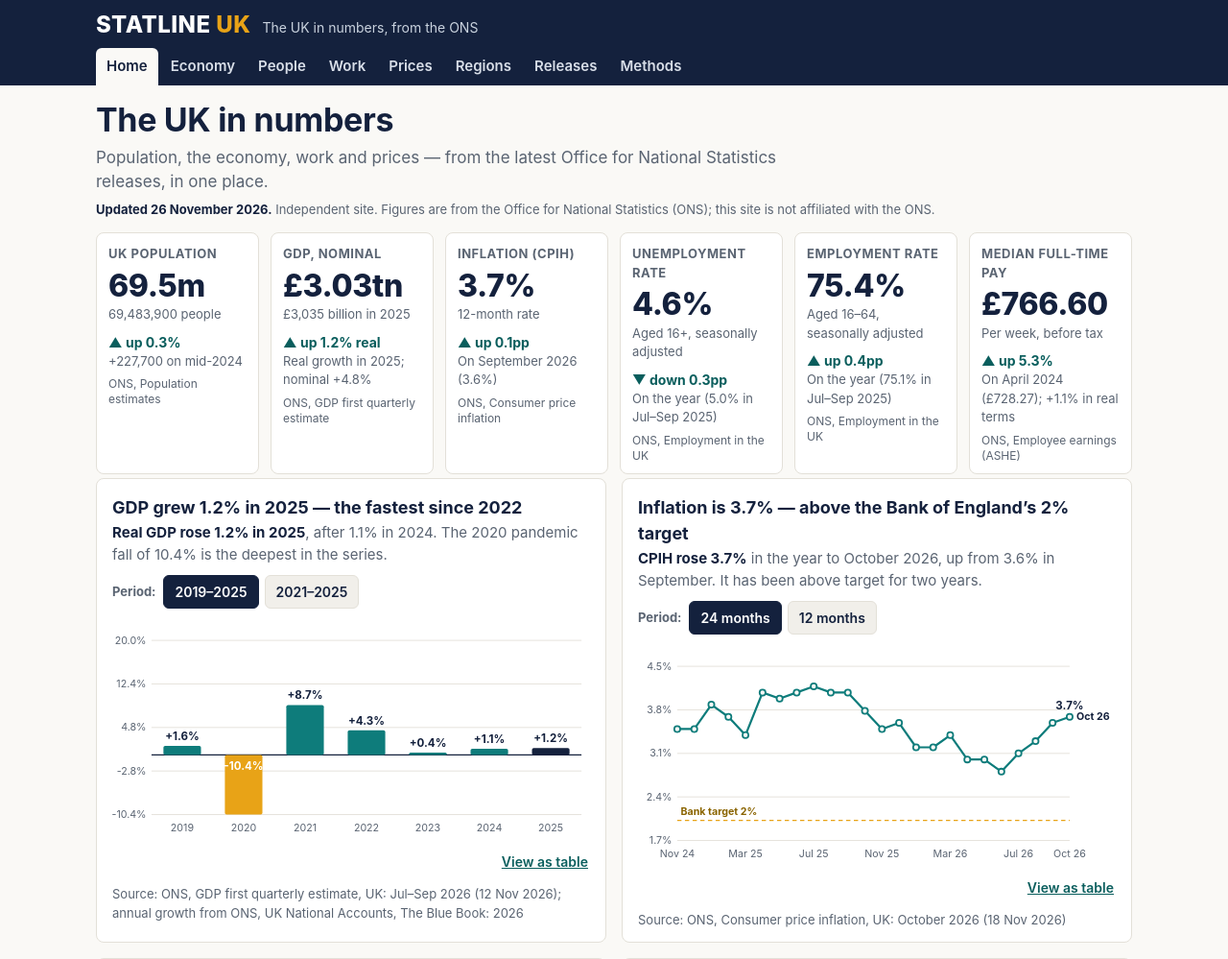
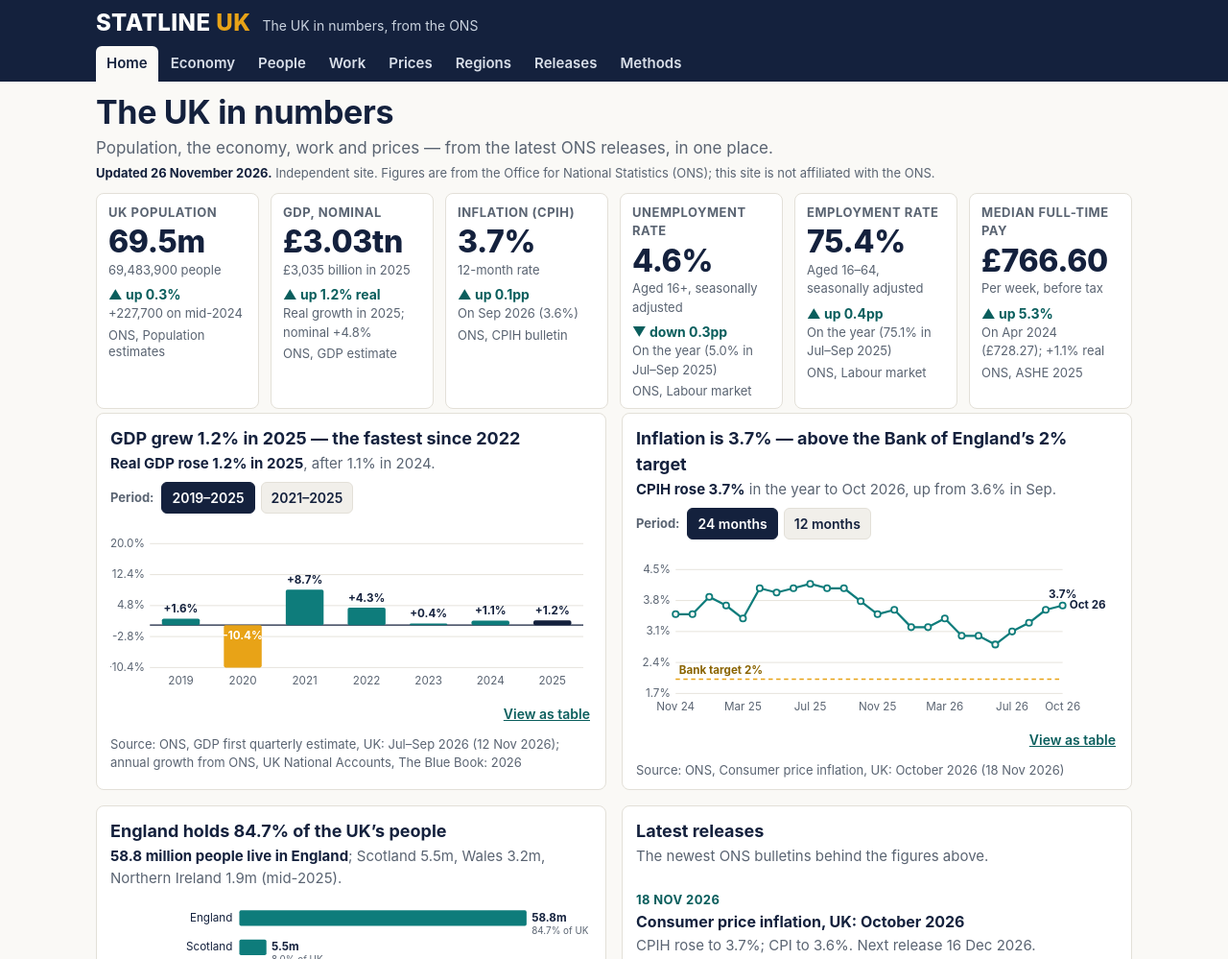
Before and after one commit to Abkhas/statline-uk, a plain HTML site: page app/index.html in a window 1280 px wide. Shown: the top 999 px of the page at 96% size. Drawn offline with Linux system fonts and the light colour scheme.

Commit message:
Polish: fold-tightened cover + Economy, ONS rounding note, legible chart labels
- Home cover now shows both charts whole at 1280x800: tighter header/
  hero/KPI/card spacing, compact 200px home charts, one-line takeaways
  and standfirst, KPI source lines shortened
- Economy GDP bars (incl. -10.4% 2020 bar + year labels) and quarterly
  line now fit in 800px (210px charts)
- Chart axis/value labels 12px -> 13px (no text below 13px in the
  first viewport); line charts padR 54 -> 64 so the last-point label
  (Q3 2026) no longer clips at the SVG edge
- Labour figures: ONS Nov 2026 bulletin publishes both the changes
  (+0.4pp employment, -0.3pp unemployment) and the year-ago rounded
  rates (75.1%, 5.0%); the 0.1pp gap is ONS rounding from unrounded
  estimates, so all four numbers stand - documented in Methods
  (Percentage-point changes) instead of falsifying either side
- Phone layout intact (390px re-shot, 2-col KPI, scroll nav)

```diff
--- a/app/charts.js
+++ b/app/charts.js
@@ -43,7 +43,7 @@ const Charts = (function () {
     for (let g = 0; g <= 4; g++) {
       const gv = min + (span * g) / 4, gy = y(gv);
       s += '<line x1="' + padL + '" y1="' + gy.toFixed(1) + '" x2="' + (W - padR) + '" y2="' + gy.toFixed(1) + '" stroke="' + GRID + '" stroke-width="1"/>';
-      s += '<text x="' + (padL - 6) + '" y="' + (gy + 4).toFixed(1) + '" font-size="12" fill="' + SLATE + '" text-anchor="end">' + fmt(gv, opts.decimals || 0) + (opts.unit || "") + '</text>';
+      s += '<text x="' + (padL - 6) + '" y="' + (gy + 4).toFixed(1) + '" font-size="13" fill="' + SLATE + '" text-anchor="end">' + fmt(gv, opts.decimals || 0) + (opts.unit || "") + '</text>';
     }
     s += '<line x1="' + padL + '" y1="' + y(0).toFixed(1) + '" x2="' + (W - padR) + '" y2="' + y(0).toFixed(1) + '" stroke="' + NAVY + '" stroke-width="1.5"/>';
     points.forEach(function (p, i) {
@@ -58,7 +58,7 @@ const Charts = (function () {
       } else {
         s += '<text x="' + cx.toFixed(1) + '" y="' + (top - 7).toFixed(1) + '" font-size="13" font-weight="700" fill="' + NAVY + '" text-anchor="middle">' + (p.value > 0 ? "+" : "") + fmt(p.value, opts.decimals || 0) + (opts.unit || "") + '</text>';
       }
-      s += '<text x="' + cx.toFixed(1) + '" y="' + (H - 10) + '" font-size="12" fill="' + SLATE + '" text-anchor="middle">' + esc(p.label) + '</text>';
+      s += '<text x="' + cx.toFixed(1) + '" y="' + (H - 10) + '" font-size="13" fill="' + SLATE + '" text-anchor="middle">' + esc(p.label) + '</text>';
     });
     return s + '</svg>';
   }
@@ -68,7 +68,7 @@ const Charts = (function () {
   function line(points, opts) {
     opts = opts || {};
     const W = opts.width || 560, H = opts.height || 260;
-    const padL = 46, padR = 54, padT = 26, padB = 30;
+    const padL = 46, padR = 64, padT = 26, padB = 30;
     const values = points.map(function (p) { return p.value; });
     let lo = Math.min.apply(null, values), hi = Math.max.apply(null, values);
     if (opts.target !== undefined) { lo = Math.min(lo, opts.target); hi = Math.max(hi, opts.target); }
@@ -81,11 +81,11 @@ const Charts = (function () {
     for (let g = 0; g <= 4; g++) {
       const gv = lo + ((hi - lo) * g) / 4, gy = y(gv);
       s += '<line x1="' + padL + '" y1="' + gy.toFixed(1) + '" x2="' + (W - padR) + '" y2="' + gy.toFixed(1) + '" stroke="' + GRID + '" stroke-width="1"/>';
-      s += '<text x="' + (padL - 6) + '" y="' + (gy + 4).toFixed(1) + '" font-size="12" fill="' + SLATE + '" text-anchor="end">' + fmt(gv, opts.decimals === undefined ? 1 : opts.decimals) + (opts.unit || "") + '</text>';
+      s += '<text x="' + (padL - 6) + '" y="' + (gy + 4).toFixed(1) + '" font-size="13" fill="' + SLATE + '" text-anchor="end">' + fmt(gv, opts.decimals === undefined ? 1 : opts.decimals) + (opts.unit || "") + '</text>';
     }
     if (opts.target !== undefined) {
       s += '<line x1="' + padL + '" y1="' + y(opts.target).toFixed(1) + '" x2="' + (W - padR) + '" y2="' + y(opts.target).toFixed(1) + '" stroke="' + AMBER + '" stroke-width="1.5" stroke-dasharray="5 4"/>';
-      s += '<text x="' + (padL + 4) + '" y="' + (y(opts.target) - 6).toFixed(1) + '" font-size="12" font-weight="700" fill="#8A6400">' + esc(opts.targetLabel || "") + '</text>';
+      s += '<text x="' + (padL + 4) + '" y="' + (y(opts.target) - 6).toFixed(1) + '" font-size="13" font-weight="700" fill="#8A6400">' + esc(opts.targetLabel || "") + '</text>';
     }
     const d = points.map(function (p, i) { return (i === 0 ? "M" : "L") + x(i).toFixed(1) + " " + y(p.value).toFixed(1); }).join(" ");
     s += '<path d="' + d + '" fill="none" stroke="' + TEAL + '" stroke-width="2.5" stroke-linejoin="round"/>';
@@ -93,7 +93,7 @@ const Charts = (function () {
       const showLabel = opts.labelEvery ? (i % opts.labelEvery === 0) : (i === points.length - 1);
       s += '<circle cx="' + x(i).toFixed(1) + '" cy="' + y(p.value).toFixed(1) + '" r="3.5" fill="#FAF9F6" stroke="' + TEAL + '" stroke-width="2"/>';
       if (i % Math.ceil(points.length / 6) === 0 || i === points.length - 1) {
-        s += '<text x="' + x(i).toFixed(1) + '" y="' + (H - 10) + '" font-size="12" fill="' + SLATE + '" text-anchor="middle">' + esc(p.label) + '</text>';
+        s += '<text x="' + x(i).toFixed(1) + '" y="' + (H - 10) + '" font-size="13" fill="' + SLATE + '" text-anchor="middle">' + esc(p.label) + '</text>';
       }
       if (showLabel) {
         if (i === 0) {
@@ -106,7 +106,7 @@ const Charts = (function () {
       }
     });
     const last = points[points.length - 1];
-    s += '<text x="' + (x(points.length - 1) + 8).toFixed(1) + '" y="' + (y(last.value) + 4).toFixed(1) + '" font-size="12" font-weight="700" fill="' + NAVY + '">' + esc(last.label) + '</text>';
+    s += '<text x="' + (x(points.length - 1) + 8).toFixed(1) + '" y="' + (y(last.value) + 4).toFixed(1) + '" font-size="13" font-weight="700" fill="' + NAVY + '">' + esc(last.label) + '</text>';
     return s + '</svg>';
   }
 
--- a/app/data.js
+++ b/app/data.js
@@ -19,19 +19,19 @@ const STATLINE = {
       source: "ONS, Population estimates" },
     { id: "gdp", label: "GDP, nominal", value: "£3.03tn", detail: "£3,035 billion in 2025",
       change: "▲ up 1.2% real", changeNote: "Real growth in 2025; nominal +4.8%", period: "2025",
-      source: "ONS, GDP first quarterly estimate" },
+      source: "ONS, GDP estimate" },
     { id: "cpih", label: "Inflation (CPIH)", value: "3.7%", detail: "12-month rate",
-      change: "▲ up 0.1pp", changeNote: "On September 2026 (3.6%)", period: "Oct 2026",
-      source: "ONS, Consumer price inflation" },
+      change: "▲ up 0.1pp", changeNote: "On Sep 2026 (3.6%)", period: "Oct 2026",
+      source: "ONS, CPIH bulletin" },
     { id: "unemployment", label: "Unemployment rate", value: "4.6%", detail: "Aged 16+, seasonally adjusted",
       change: "▼ down 0.3pp", changeNote: "On the year (5.0% in Jul–Sep 2025)", period: "Jul–Sep 2026",
-      source: "ONS, Employment in the UK" },
+      source: "ONS, Labour market" },
     { id: "employment", label: "Employment rate", value: "75.4%", detail: "Aged 16–64, seasonally adjusted",
       change: "▲ up 0.4pp", changeNote: "On the year (75.1% in Jul–Sep 2025)", period: "Jul–Sep 2026",
-      source: "ONS, Employment in the UK" },
+      source: "ONS, Labour market" },
     { id: "pay", label: "Median full-time pay", value: "£766.60", detail: "Per week, before tax",
-      change: "▲ up 5.3%", changeNote: "On April 2024 (£728.27); +1.1% in real terms", period: "Apr 2025",
-      source: "ONS, Employee earnings (ASHE)" }
+      change: "▲ up 5.3%", changeNote: "On Apr 2024 (£728.27); +1.1% real", period: "Apr 2025",
+      source: "ONS, ASHE 2025" }
   ],
 
   // UK population, mid-year estimates (ONS, Population estimates: mid-2025,
--- a/app/style.css
+++ b/app/style.css
@@ -26,7 +26,7 @@ body {
 }
 a { color: var(--teal-dark); }
 a:hover { text-decoration-thickness: 2px; }
-h1 { font-size: 34px; line-height: 1.15; margin: 0 0 8px; letter-spacing: -0.01em; }
+h1 { font-size: 34px; line-height: 1.15; margin: 0 0 6px; letter-spacing: -0.01em; }
 h2 { font-size: 22px; line-height: 1.25; margin: 0 0 6px; }
 h3 { font-size: 17px; margin: 0 0 4px; }
 p { margin: 0 0 12px; }
@@ -35,7 +35,7 @@ li { margin-bottom: 4px; }
 
 /* Header */
 .site-header { background: var(--navy); color: #fff; position: sticky; top: 0; z-index: 20; }
-.header-inner { max-width: 1120px; margin: 0 auto; padding: 8px 20px 0; }
+.header-inner { max-width: 1120px; margin: 0 auto; padding: 6px 20px 0; }
 .brand-row { display: flex; align-items: baseline; gap: 12px; flex-wrap: wrap; }
 .wordmark { color: #fff; text-decoration: none; font-size: 24px; font-weight: 800; letter-spacing: 0.02em; }
 .wordmark .accent { color: var(--amber); }
@@ -44,64 +44,64 @@ li { margin-bottom: 4px; }
 .main-nav::-webkit-scrollbar { display: none; }
 .main-nav a {
   color: #D8DEE8; text-decoration: none; font-size: 15px; font-weight: 600;
-  padding: 8px 11px; border-radius: 6px 6px 0 0; white-space: nowrap;
+  padding: 7px 11px; border-radius: 6px 6px 0 0; white-space: nowrap;
 }
 .main-nav a:hover { color: #fff; background: rgba(255,255,255,0.12); }
 .main-nav a[aria-current="page"] { color: var(--navy); background: var(--paper); }
 
 /* Layout */
-.wrap { max-width: 1120px; margin: 0 auto; padding: 16px 20px 40px; }
-.hero { margin-bottom: 12px; }
-.standfirst { font-size: 17px; color: var(--slate); max-width: 720px; margin: 0 0 6px; }
+.wrap { max-width: 1120px; margin: 0 auto; padding: 12px 20px 32px; }
+.hero { margin-bottom: 8px; }
+.standfirst { font-size: 17px; color: var(--slate); max-width: 900px; margin: 0 0 4px; }
 .updated { font-size: 13px; color: var(--slate); margin: 0; }
 .updated strong { color: var(--navy); }
-.section { margin: 20px 0; }
-.section-head { display: flex; align-items: baseline; justify-content: space-between; gap: 12px; flex-wrap: wrap; margin-bottom: 12px; }
+.section { margin: 16px 0; }
+.section-head { display: flex; align-items: baseline; justify-content: space-between; gap: 12px; flex-wrap: wrap; margin-bottom: 10px; }
 .section-head p { margin: 0; color: var(--slate); font-size: 15px; }
-.source { font-size: 13px; color: var(--slate); margin: 8px 0 0; }
+.source { font-size: 13px; color: var(--slate); margin: 6px 0 0; }
 .lede { font-size: 18px; color: var(--slate); max-width: 760px; }
 
 /* KPI tiles */
-.kpi-grid { display: grid; grid-template-columns: repeat(6, 1fr); gap: 12px; margin: 14px 0 4px; }
+.kpi-grid { display: grid; grid-template-columns: repeat(6, 1fr); gap: 12px; margin: 10px 0 4px; }
 .kpi-grid.cols-4 { grid-template-columns: repeat(4, 1fr); }
 .kpi-grid.cols-5 { grid-template-columns: repeat(5, 1fr); }
 .kpi {
   background: var(--card); border: 1px solid var(--rule); border-radius: 8px;
-  padding: 12px 12px 10px; min-height: 132px;
+  padding: 10px 12px 8px;
 }
-.kpi-label { font-size: 13px; font-weight: 700; text-transform: uppercase; letter-spacing: 0.04em; color: var(--slate); margin-bottom: 6px; }
+.kpi-label { font-size: 13px; font-weight: 700; text-transform: uppercase; letter-spacing: 0.04em; color: var(--slate); margin-bottom: 4px; }
 .kpi-value { font-size: 32px; font-weight: 800; line-height: 1.05; letter-spacing: -0.01em; }
-.kpi-detail { font-size: 13px; color: var(--slate); margin-top: 4px; }
-.kpi-change { font-size: 14px; font-weight: 700; color: var(--teal-dark); margin-top: 8px; }
+.kpi-detail { font-size: 13px; color: var(--slate); margin-top: 3px; }
+.kpi-change { font-size: 14px; font-weight: 700; color: var(--teal-dark); margin-top: 5px; }
 .kpi-change.down-good { color: var(--teal-dark); }
 .kpi-change.warn { color: var(--amber-dark); }
 .kpi-note { font-size: 13px; color: var(--slate); }
-.kpi-source { font-size: 12px; color: var(--slate); margin-top: 6px; line-height: 1.35; }
+.kpi-source { font-size: 13px; color: var(--slate); margin-top: 4px; line-height: 1.35; }
 
 /* Cards and grids */
 .grid-2 { display: grid; grid-template-columns: 1fr 1fr; gap: 16px; }
 .grid-3 { display: grid; grid-template-columns: repeat(3, 1fr); gap: 16px; }
 .card {
   background: var(--card); border: 1px solid var(--rule); border-radius: 8px;
-  padding: 16px 16px 12px; margin-bottom: 16px;
+  padding: 12px 14px 10px; margin-bottom: 16px;
 }
 .card h3 { font-size: 18px; }
-.card .takeaway { font-size: 15px; color: var(--slate); margin: 0 0 10px; }
+.card .takeaway { font-size: 15px; color: var(--slate); margin: 0 0 8px; }
 .card .takeaway strong { color: var(--navy); }
 .chart-title { font-size: 16px; font-weight: 700; margin: 0 0 2px; }
 
 /* Controls: period toggles, unit toggle, chart/table toggle */
-.controls { display: flex; gap: 6px; flex-wrap: wrap; margin: 0 0 10px; align-items: center; }
+.controls { display: flex; gap: 6px; flex-wrap: wrap; margin: 0 0 8px; align-items: center; }
 .controls .ctl-label { font-size: 13px; font-weight: 700; color: var(--slate); margin-right: 2px; }
 .btn {
   font: inherit; font-size: 14px; font-weight: 600; cursor: pointer;
   background: var(--soft); color: var(--navy); border: 1px solid var(--rule);
-  border-radius: 6px; padding: 6px 11px;
+  border-radius: 6px; padding: 5px 10px;
 }
 .btn:hover { border-color: var(--navy); }
 .btn[aria-pressed="true"] { background: var(--navy); color: #fff; border-color: var(--navy); }
 .btn.linklike { background: none; border: none; color: var(--teal-dark); text-decoration: underline; padding: 6px 2px; }
-.toggle-row { display: flex; justify-content: flex-end; margin-top: 6px; }
+.toggle-row { display: flex; justify-content: flex-end; margin-top: 4px; }
 
 /* Tables */
 .tablewrap { overflow-x: auto; }
--- a/app/views.js
+++ b/app/views.js
@@ -52,20 +52,20 @@ const Views = (function () {
   // main.js calls these on period/unit changes; the first call builds the
   // card's initial content too.
 
-  function gdpAnnual(range) {
+  function gdpAnnual(range, height) {
     const pts = D.gdp.annualGrowth.filter(function (p) { return range === "5y" ? p.year >= 2021 : true; })
       .map(function (p) { return { label: String(p.year), value: p.growth, highlight: p.year === 2025 }; });
-    const chart = Charts.vbar(pts, { unit: "%", decimals: 1, aria: "Real GDP growth by year, percent" });
+    const chart = Charts.vbar(pts, { unit: "%", decimals: 1, height: height || 260, aria: "Real GDP growth by year, percent" });
     const table = Charts.dataTable(["Year", "Real GDP growth"],
       D.gdp.annualGrowth.map(function (p) { return [String(p.year), (p.growth > 0 ? "+" : "") + p.growth.toFixed(1) + "%"]; }),
       "Real GDP growth, year on year. 2020 is the pandemic contraction; 2021 the rebound.");
     return { chart: chart, table: table };
   }
 
-  function cpihLine(range) {
+  function cpihLine(range, height) {
     const pts = D.prices.monthly.filter(function (p, i) { return range === "12m" ? i >= 12 : true; })
       .map(function (p) { return { label: p.m, value: p.v }; });
-    const chart = Charts.line(pts, { unit: "%", decimals: 1, target: D.prices.target, targetLabel: "Bank target 2%",
+    const chart = Charts.line(pts, { unit: "%", decimals: 1, height: height || 260, target: D.prices.target, targetLabel: "Bank target 2%",
       aria: "CPIH 12-month inflation rate by month, percent" });
     const table = Charts.dataTable(["Month", "CPIH 12-month rate"],
       D.prices.monthly.map(function (p) { return [p.m, p.v.toFixed(1) + "%"]; }),
@@ -73,10 +73,10 @@ const Views = (function () {
     return { chart: chart, table: table };
   }
 
-  function gdpQuarterly(range) {
+  function gdpQuarterly(range, height) {
     const pts = D.gdp.quarterly.filter(function (p) { return range === "2026" ? p.q.indexOf("2026") !== -1 : true; })
       .map(function (p) { return { label: p.q, value: p.growth }; });
-    const chart = Charts.line(pts, { unit: "%", decimals: 1, labelEvery: 1,
+    const chart = Charts.line(pts, { unit: "%", decimals: 1, height: height || 260, labelEvery: 1,
       aria: "Real GDP growth by quarter, percent on previous quarter" });
     const table = Charts.dataTable(["Quarter", "Real GDP growth (on previous quarter)"],
       D.gdp.quarterly.map(function (p) { return [p.q, (p.growth > 0 ? "+" : "") + p.growth.toFixed(1) + "%"]; }),
@@ -150,11 +150,11 @@ const Views = (function () {
 
   // Registry main.js uses to rebuild a card after a control change.
   const ChartBuilders = {
-    "home-gdp": function (range) { return gdpAnnual(range || "7y"); },
-    "home-cpih": function (range) { return cpihLine(range || "24m"); },
+    "home-gdp": function (range) { return gdpAnnual(range || "7y", 200); },
+    "home-cpih": function (range) { return cpihLine(range || "24m", 200); },
     "home-nations": function () { return nationsBars(); },
-    "economy-gdp": function (range) { return gdpAnnual(range || "7y"); },
-    "economy-quarterly": function (range) { return gdpQuarterly(range || "all"); },
+    "economy-gdp": function (range) { return gdpAnnual(range || "7y", 210); },
+    "economy-quarterly": function (range) { return gdpQuarterly(range || "all", 210); },
     "people-pop": function (range) { return populationLine(range || "11y"); },
     "people-nations": function () { return nationsBars(); },
     "people-life": function () { return lifeExpectancyBars(); },
@@ -184,15 +184,15 @@ const Views = (function () {
       { route: "#/releases", title: "Latest releases", big: "10 ONS releases", text: "Every bulletin behind the figures on this site, dated and linked to its section." }
     ];
     let s = '<section class="hero"><h1>The UK in numbers</h1>' +
-      '<p class="standfirst">Population, the economy, work and prices — from the latest Office for National Statistics releases, in one place.</p>' +
+      '<p class="standfirst">Population, the economy, work and prices — from the latest ONS releases, in one place.</p>' +
       '<p class="updated"><strong>Updated ' + esc(D.site.updated) + '.</strong> ' + esc(D.site.note) + '</p></section>';
     s += '<div class="kpi-grid">' + D.kpis.map(kpiTile).join("") + '</div>';
     s += '<div class="grid-2">' +
       chartCard("home-gdp", "GDP grew 1.2% in 2025 — the fastest since 2022",
-        "<strong>Real GDP rose 1.2% in 2025</strong>, after 1.1% in 2024. The 2020 pandemic fall of 10.4% is the deepest in the series.",
+        "<strong>Real GDP rose 1.2% in 2025</strong>, after 1.1% in 2024.",
         gdp.chart, D.gdp.source, periodControls("home-gdp", [{ key: "7y", label: "2019–2025" }, { key: "5y", label: "2021–2025" }], "7y")) +
       chartCard("home-cpih", "Inflation is 3.7% — above the Bank of England’s 2% target",
-        "<strong>CPIH rose 3.7%</strong> in the year to October 2026, up from 3.6% in September. It has been above target for two years.",
+        "<strong>CPIH rose 3.7%</strong> in the year to Oct 2026, up from 3.6% in Sep.",
         cpih.chart, D.prices.source, periodControls("home-cpih", [{ key: "24m", label: "24 months" }, { key: "12m", label: "12 months" }], "24m")) +
       '</div>';
     s += '<div class="grid-2">' +
@@ -449,6 +449,7 @@ const Views = (function () {
       '<dt>CPIH vs CPI</dt><dd>CPIH is CPI plus owner occupiers’ housing costs and council tax. It is the ONS’s lead measure of inflation. The Bank of England’s 2% target is set on CPI.</dd>' +
       '<dt>Seasonally adjusted (SA)</dt><dd>Adjusted to remove regular seasonal patterns (for example, hiring before Christmas), so quarter-to-quarter changes can be compared fairly.</dd>' +
       '<dt>Median vs mean</dt><dd>The median is the middle earner: half earn more, half earn less. The mean (average) is pulled up by very high earners, so the ONS reports pay as a median.</dd>' +
+      '<dt>Percentage-point changes</dt><dd>The ONS works out a change in percentage points from its unrounded estimates, then rounds the result. So the published change can differ by 0.1 points from subtracting two rounded figures: unemployment is 4.6%, down 0.3 points on the year, while the rounded rate a year earlier was 5.0%; employment is 75.4%, up 0.4 points, against 75.1% a year earlier.</dd>' +
       '<dt>Provisional</dt><dd>ASHE 2025 estimates are provisional and may be revised in the next annual release.</dd>' +
       '<dt>Real terms</dt><dd>Adjusted for inflation (here, CPIH), so a “real” rise means pay grew faster than prices.</dd>' +
       '<dt>Pay conversions</dt><dd>On the Work page, £ per hour is the weekly median divided by 37.5 hours and £ per year is the weekly median times 52. Those are conversions for comparison; the published ASHE figures are £19.67 an hour and £39,039 a year for full-time workers in post at least a year.</dd>' +
```
Also changed, not shown: screenshots/1-home.jpg, screenshots/2-economy.jpg, screenshots/3-people.jpg, screenshots/4-home-phone.jpg.
